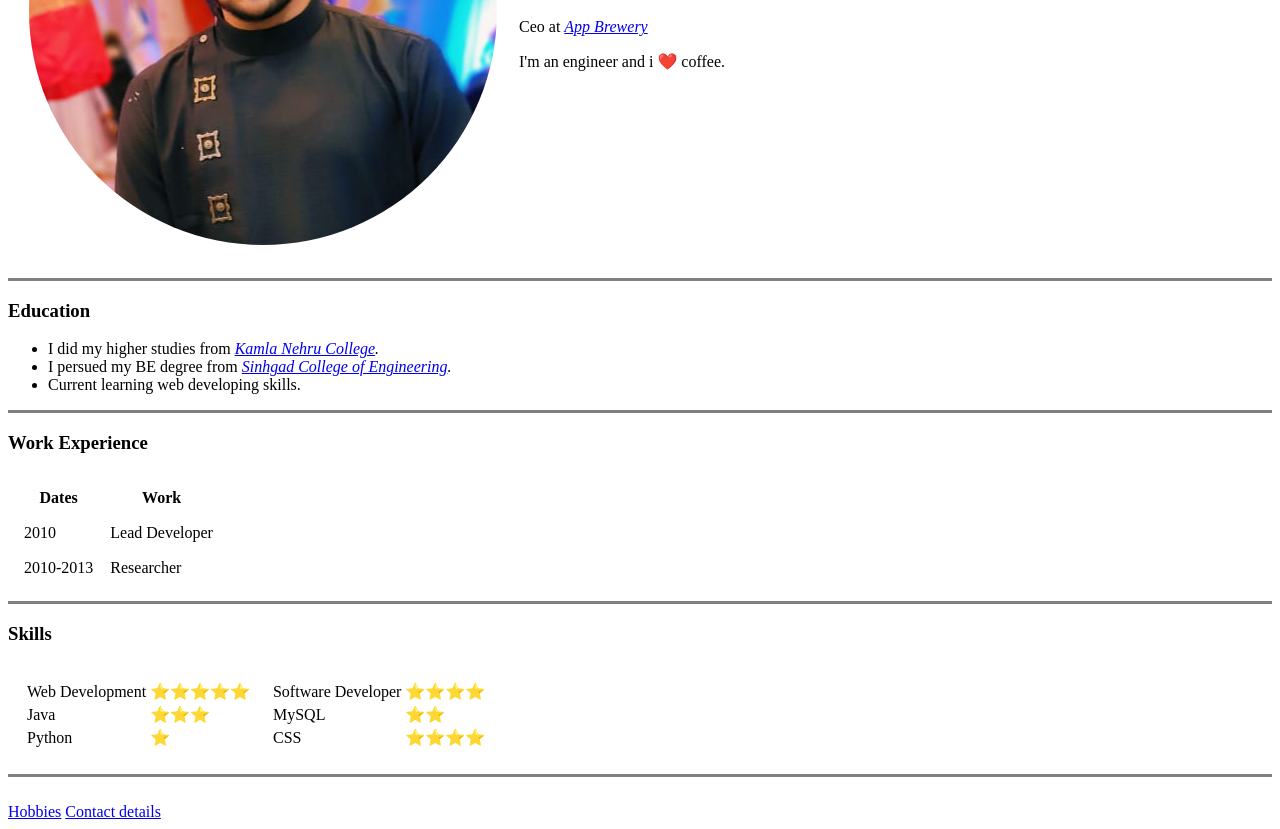
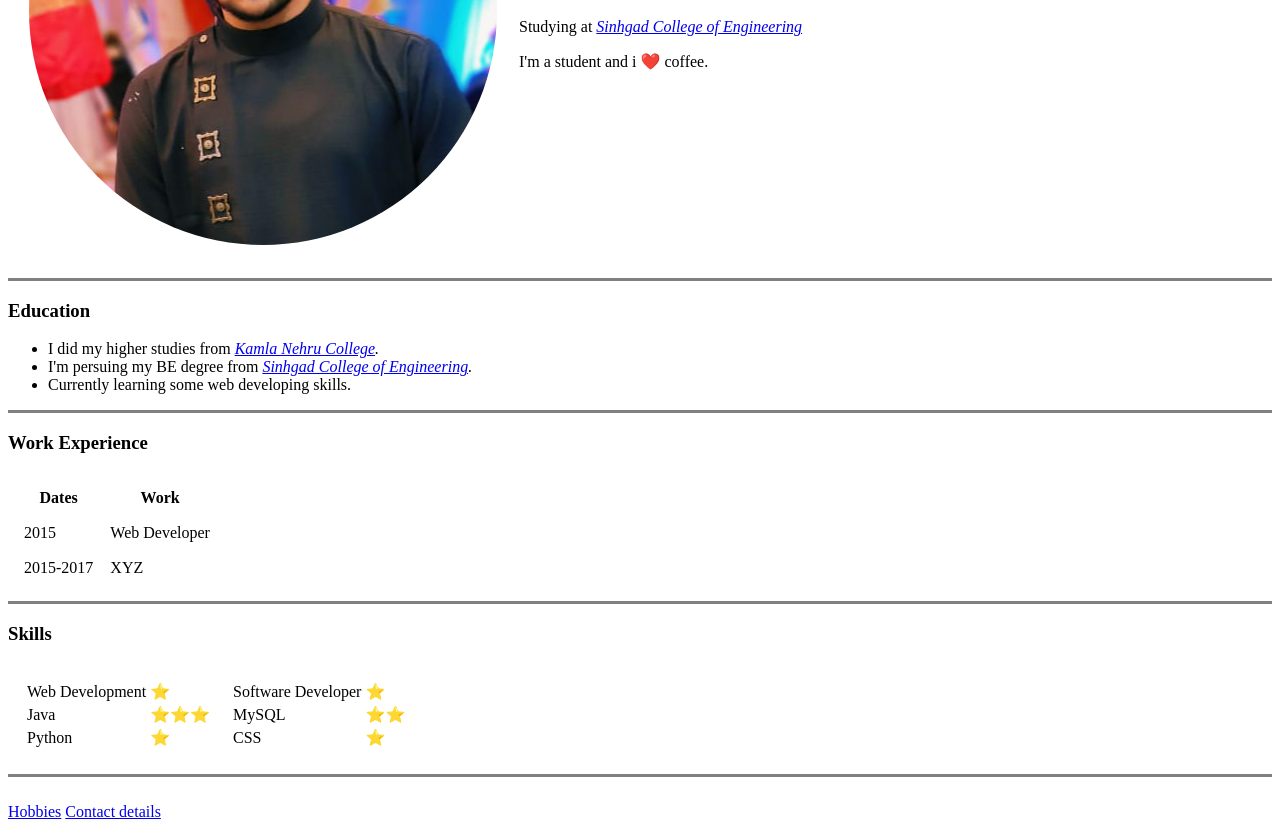
Before and after one commit to Swarooprewatkar/cv, a plain HTML site: page index.html in a window 1280 px wide. Shown: the part 252-1081 px from the top of the page. Drawn offline with Linux system fonts and the light colour scheme.

Commit message:
index.html

```diff
--- a/index.html
+++ b/index.html
@@ -11,8 +11,8 @@
         <tr>
             <td><img src="swaroop.png" alt="swaroop's profile picture"></td>
             <td><h1>Swaroop Rewatkar</h1>
-            <p>Ceo at <em><a href="https://www.appbrewery.co/">App Brewery</a></em></p>
-            <p>I'm an engineer and i ❤️ coffee.</p></td>
+            <p>Studying at <em><a href="http://cms.sinhgad.edu/sinhgad_engineering_institutes/vadgaon_scoe/about.aspx">Sinhgad College of Engineering</a></em></p>
+            <p>I'm a student and i ❤️ coffee.</p></td>
         </tr>
     </table>
 
@@ -20,8 +20,8 @@
     <h3>Education</h3>
     <ul>
         <li>I did my higher studies from <em><a href="http://www.kamlanehrucollege.ac.in/">Kamla Nehru College</a>.</em></li>
-        <li>I persued my BE degree from <em><a href="http://cms.sinhgad.edu/sinhgad_engineering_institutes/vadgaon_scoe/about.aspx">Sinhgad College of Engineering</a>.</em></li>
-        <li>Current learning web developing skills.</li>
+        <li>I'm persuing my BE degree from <em><a href="http://cms.sinhgad.edu/sinhgad_engineering_institutes/vadgaon_scoe/about.aspx">Sinhgad College of Engineering</a>.</em></li>
+        <li>Currently learning some web developing skills.</li>
     </ul>
     <hr size = "3" noshade>
     <h3>Work Experience</h3>
@@ -32,12 +32,12 @@
         </thead>
         <tbody>
             <tr>
-                <td>2010</td>
-                <td>Lead Developer</td>
+                <td>2015</td>
+                <td>Web Developer</td>
             </tr>
             <tr>
-                <td>2010-2013</td>
-                <td>Researcher</td>
+                <td>2015-2017</td>
+                <td>XYZ</td>
             </tr>
         </tbody>
     </table>
@@ -49,7 +49,7 @@
                 <table>
                     <tr>
                         <td>Web Development</td>
-                        <td>⭐⭐⭐⭐⭐</td>
+                        <td>⭐</td>
                     </tr>
                     <tr>
                         <td>Java</td>
@@ -65,7 +65,7 @@
                  <table>
                     <tr>
                         <td>Software Developer</td>
-                        <td>⭐⭐⭐⭐</td>
+                        <td>⭐</td>
                     </tr>
                     <tr>
                         <td>MySQL</td>
@@ -73,7 +73,7 @@
                     </tr>
                     <tr>
                         <td>CSS</td>
-                        <td>⭐⭐⭐⭐</td>
+                        <td>⭐</td>
                     </tr>
                 </table>
             </td>
```
